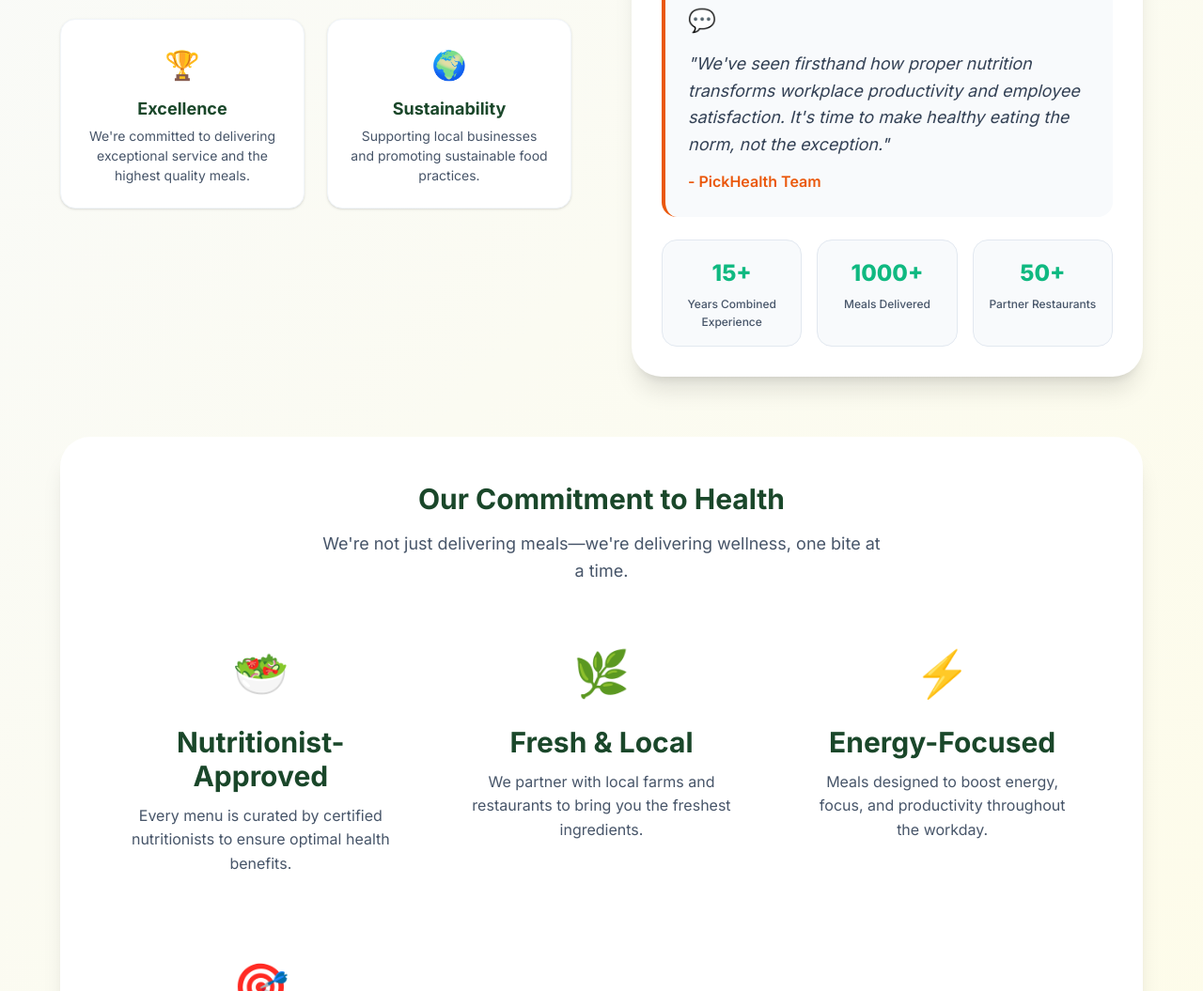
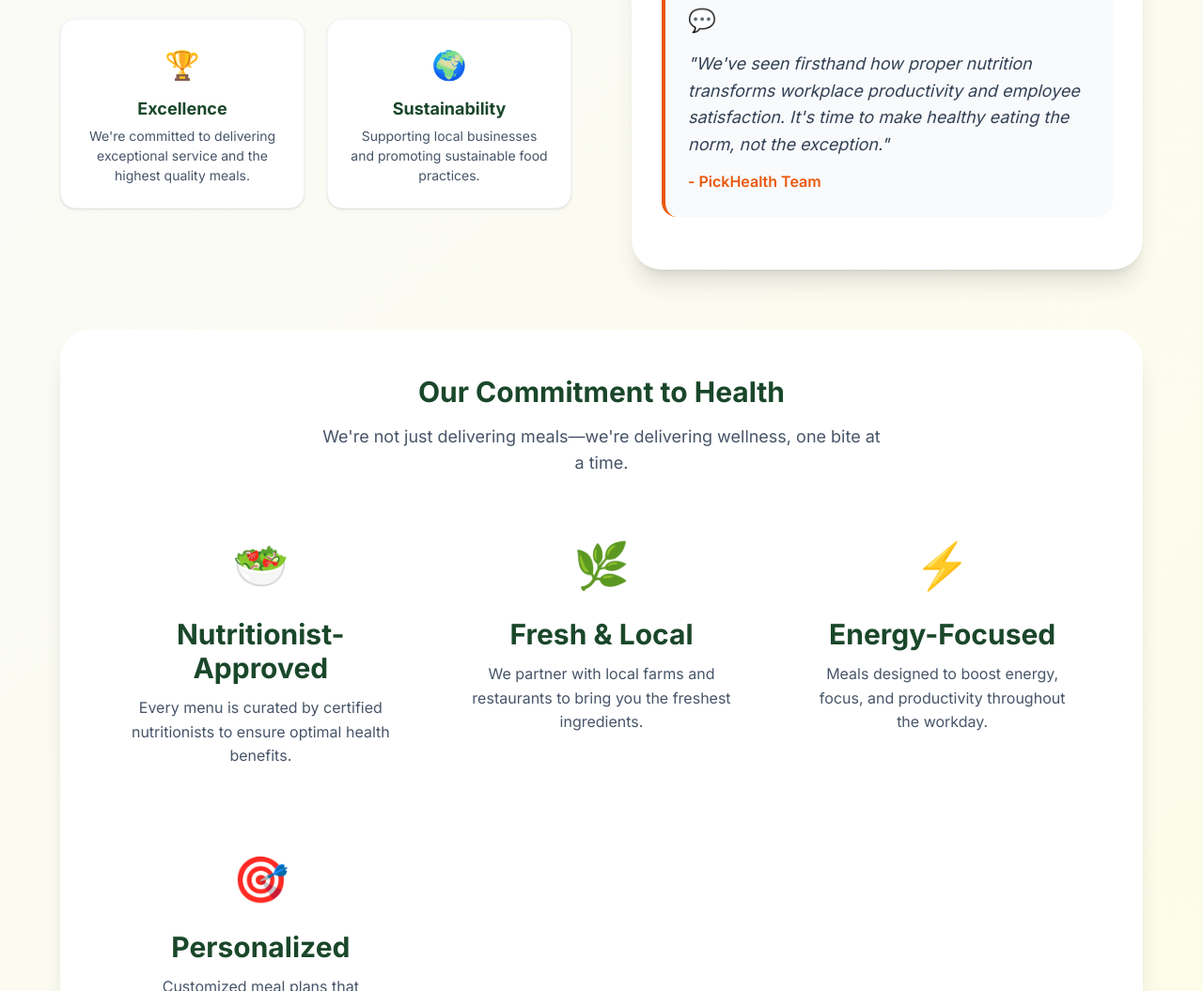
Before and after one commit to lindaassefa/PickHealth, a website: page index.html in a window 1280 px wide. Shown: the part 1647-2702 px from the top of the page at 94% size. Drawn offline with Linux system fonts and the light colour scheme.

Commit message:
Remove inaccurate experience statistics from Who We Are section

```diff
--- a/index.html
+++ b/index.html
@@ -152,21 +152,6 @@
                                     "We've seen firsthand how proper nutrition transforms workplace productivity and employee satisfaction. It's time to make healthy eating the norm, not the exception."
                                 </blockquote>
                                 <cite>- PickHealth Team</cite>
-                            </div>
-
-                            <div class="stats-highlight">
-                                <div class="highlight-item">
-                                    <div class="highlight-number">15+</div>
-                                    <div class="highlight-label">Years Combined Experience</div>
-                                </div>
-                                <div class="highlight-item">
-                                    <div class="highlight-number">1000+</div>
-                                    <div class="highlight-label">Meals Delivered</div>
-                                </div>
-                                <div class="highlight-item">
-                                    <div class="highlight-number">50+</div>
-                                    <div class="highlight-label">Partner Restaurants</div>
-                                </div>
                             </div>
                         </div>
                     </div>
@@ -356,7 +341,6 @@
                 </div>
 
                 <div class="tab-content" id="providers-tab">
-                    <div class="features-grid">
                     <div class="feature-card" data-aos="fade-up" data-aos-delay="100">
                         <div class="feature-icon">💼</div>
                         <h3 class="feature-title">Corporate Clients</h3>
@@ -379,7 +363,6 @@
                         <div class="feature-icon">📈</div>
                         <h3 class="feature-title">Growth Platform</h3>
                         <p class="feature-description">Scale your business with our corporate network</p>
-                        </div>
                     </div>
                 </div>
             </div>
@@ -479,7 +462,7 @@
                                     <span class="label">Calories:</span>
                                     <span class="value">380</span>
                                 </div>
-                                <div class="nutrition-item">
+                                <div class="value-item">
                                     <span class="label">Protein:</span>
                                     <span class="value">22g</span>
                                 </div>
@@ -618,6 +601,7 @@
                 </div>
             </div>
         </div>
+    </div>
 </footer>
 
     <!-- Scripts -->
```
Lines whose indentation alone changed are shown as unchanged.
